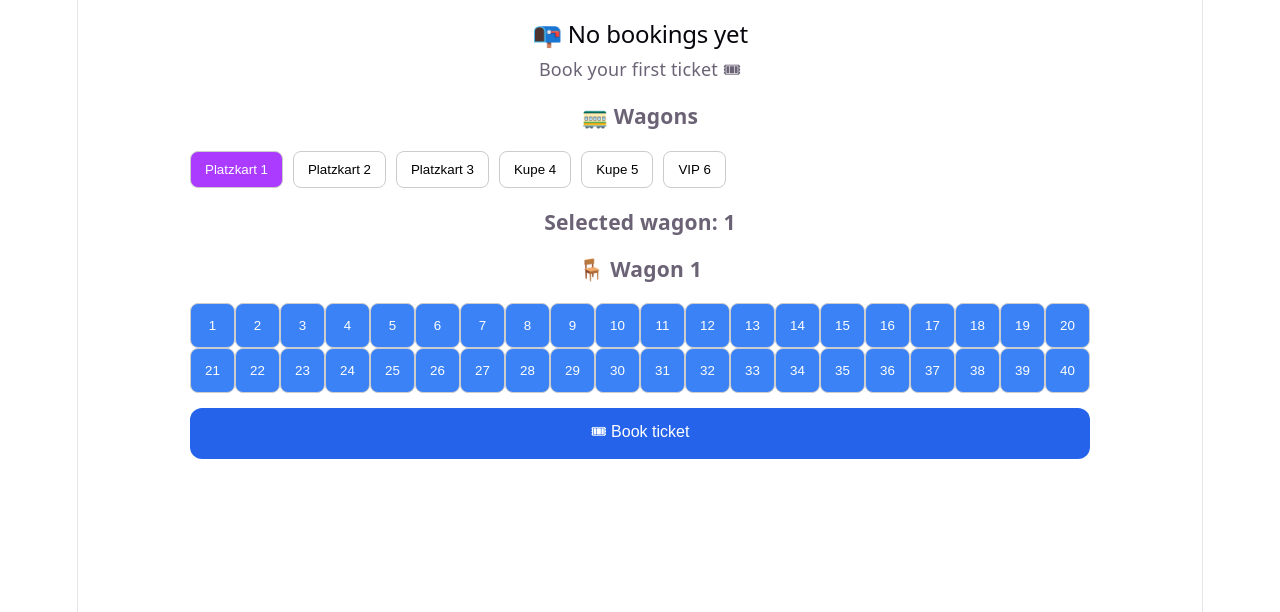
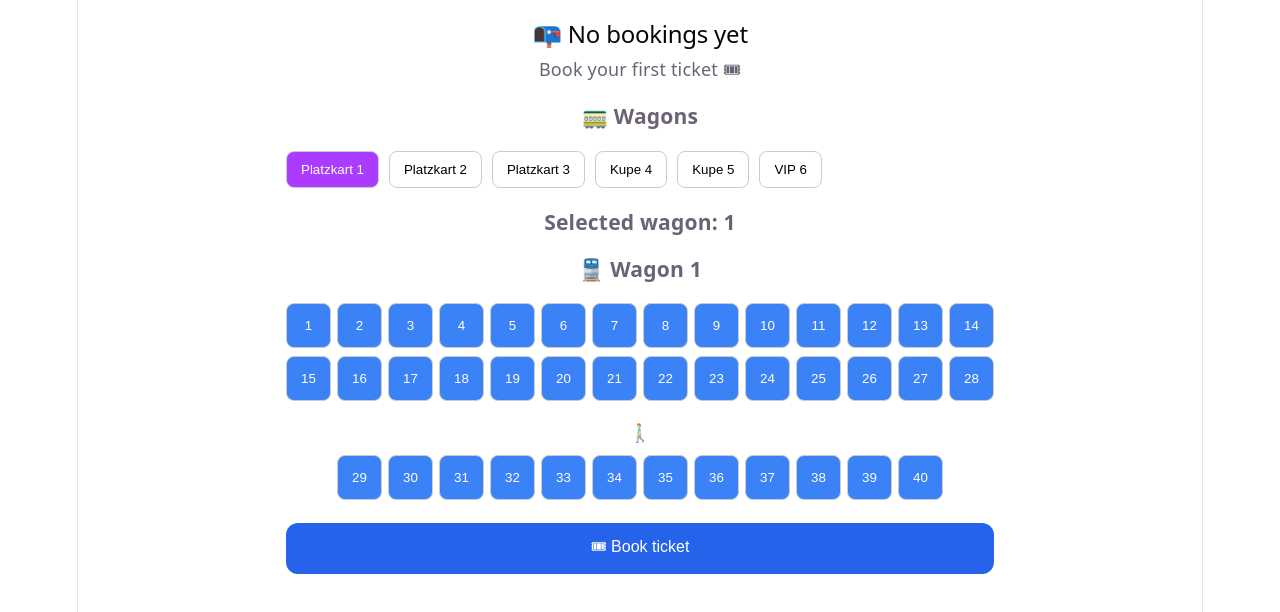
Before and after one commit to YuliaLiber/railway, a React (Vite) app: page /booking/1 in a window 1280 px wide. Shown: the top 612 px of the page. Built offline with nearby package versions, Linux system fonts and the light colour scheme.

Commit message:
fix kupe and vip rooms in single row layout

```diff
--- a/src/App.css
+++ b/src/App.css
@@ -245,3 +245,51 @@ h1, h2, h3 {
   width: 100%;
   padding: 10px;
 }
+.seat-map {
+  display: flex;
+  flex-direction: column;
+  align-items: center;
+  margin-top: 20px;
+}
+
+.row {
+  display: flex;
+  gap: 6px;
+  justify-content: center;
+  margin-bottom: 8px;
+}
+
+.aisle {
+  margin: 10px 0;
+  font-size: 18px;
+  opacity: 0.6;
+}
+
+/* 🔥 РЯД КІМНАТ */
+.rooms-row {
+  display: flex;
+  gap: 10px;
+  justify-content: center;
+}
+
+/* 🚪 кімната */
+.room {
+  padding: 8px;
+  border: 1px solid #ddd;
+  border-radius: 10px;
+}
+
+/* 🟦 купе 2x2 */
+.grid-2x2 {
+  display: grid;
+  grid-template-columns: repeat(2, 45px);
+  grid-template-rows: repeat(2, 45px);
+  gap: 6px;
+}
+
+/* 💎 VIP 1x2 */
+.grid-1x2 {
+  display: grid;
+  grid-template-columns: repeat(2, 45px);
+  gap: 6px;
+}
--- a/src/components/SeatMap.jsx
+++ b/src/components/SeatMap.jsx
@@ -12,32 +12,65 @@ export default function SeatMap({ trainId, wagon }) {
     .filter(b => b.trainId === trainId && b.wagon === wagon)
     .map(b => b.seat);
 
-  let seats = [];
-
-  if (wagon <= 3) {
-    seats = Array.from({ length: 40 }, (_, i) => i + 1);
-  }
-
-  if (wagon >= 4 && wagon <= 5) {
-    seats = Array.from({ length: 30 }, (_, i) => i + 1);
-  }
-
-  if (wagon === 6) {
-    seats = Array.from({ length: 20 }, (_, i) => i + 1);
-  }
-
   function handleSelect(seat) {
     setSelectedSeat(seat);
   }
 
-  return (
-    <div>
+  const top1 = Array.from({ length: 14 }, (_, i) => i + 1);
+  const top2 = Array.from({ length: 14 }, (_, i) => i + 15);
+  const bottom = Array.from({ length: 12 }, (_, i) => i + 29);
 
-      <h3>🪑 Wagon {wagon}</h3>
+  const renderPlackart = () => (
+    <div className="seat-map">
 
-      {wagon <= 3 && (
-        <div className="platzkart-grid">
-          {seats.map(seat => (
+      <div className="row">
+        {top1.map(seat => (
+          <Seat key={seat} number={seat}
+            selected={selectedSeat === seat}
+            reserved={reservedSeats.includes(seat)}
+            onClick={handleSelect}
+          />
+        ))}
+      </div>
+
+      <div className="row">
+        {top2.map(seat => (
+          <Seat key={seat} number={seat}
+            selected={selectedSeat === seat}
+            reserved={reservedSeats.includes(seat)}
+            onClick={handleSelect}
+          />
+        ))}
+      </div>
+
+      <div className="aisle">🚶‍♂️</div>
+
+      <div className="row">
+        {bottom.map(seat => (
+          <Seat key={seat} number={seat}
+            selected={selectedSeat === seat}
+            reserved={reservedSeats.includes(seat)}
+            onClick={handleSelect}
+          />
+        ))}
+      </div>
+
+    </div>
+  );
+  const kupeRooms = Array.from({ length: 5 }, (_, i) => {
+    const base = i * 4 + 1;
+    return [
+      base, base + 1,
+      base + 2, base + 3
+    ];
+  });
+
+  const renderKupe = () => (
+    <div className="rooms-row">
+
+      {kupeRooms.map((room, i) => (
+        <div key={i} className="room grid-2x2">
+          {room.map(seat => (
             <Seat
               key={seat}
               number={seat}
@@ -47,11 +80,22 @@ export default function SeatMap({ trainId, wagon }) {
             />
           ))}
         </div>
-      )}
+      ))}
 
-      {(wagon === 4 || wagon === 5) && (
-        <div className="kupe-grid">
-          {seats.map(seat => (
+    </div>
+  );
+
+  const vipRooms = Array.from({ length: 5 }, (_, i) => {
+    const base = i * 2 + 1;
+    return [base, base + 1];
+  });
+
+  const renderVIP = () => (
+    <div className="rooms-row">
+
+      {vipRooms.map((room, i) => (
+        <div key={i} className="room grid-1x2">
+          {room.map(seat => (
             <Seat
               key={seat}
               number={seat}
@@ -61,21 +105,22 @@ export default function SeatMap({ trainId, wagon }) {
             />
           ))}
         </div>
-      )}
+      ))}
 
-      {wagon === 6 && (
-        <div className="vip-grid">
-          {seats.map(seat => (
-            <Seat
-              key={seat}
-              number={seat}
-              selected={selectedSeat === seat}
-              reserved={reservedSeats.includes(seat)}
-              onClick={handleSelect}
-            />
-          ))}
-        </div>
-      )}
+    </div>
+  );
+
+  return (
+    <div>
+
+      <h3>🚆 Wagon {wagon}</h3>
+
+      {wagon <= 3
+        ? renderPlackart()
+        : wagon <= 5
+        ? renderKupe()
+        : renderVIP()
+      }
 
     </div>
   );
```
